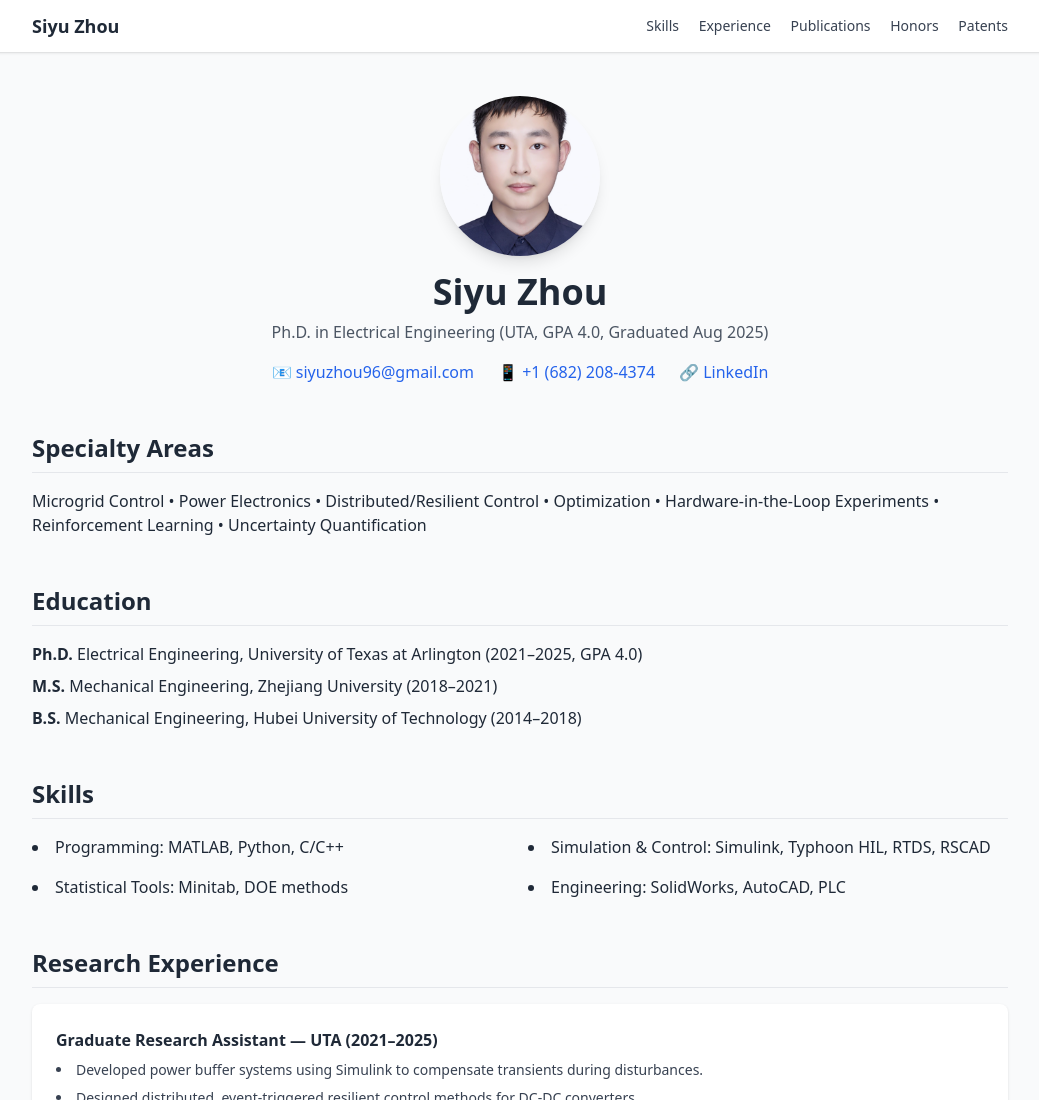
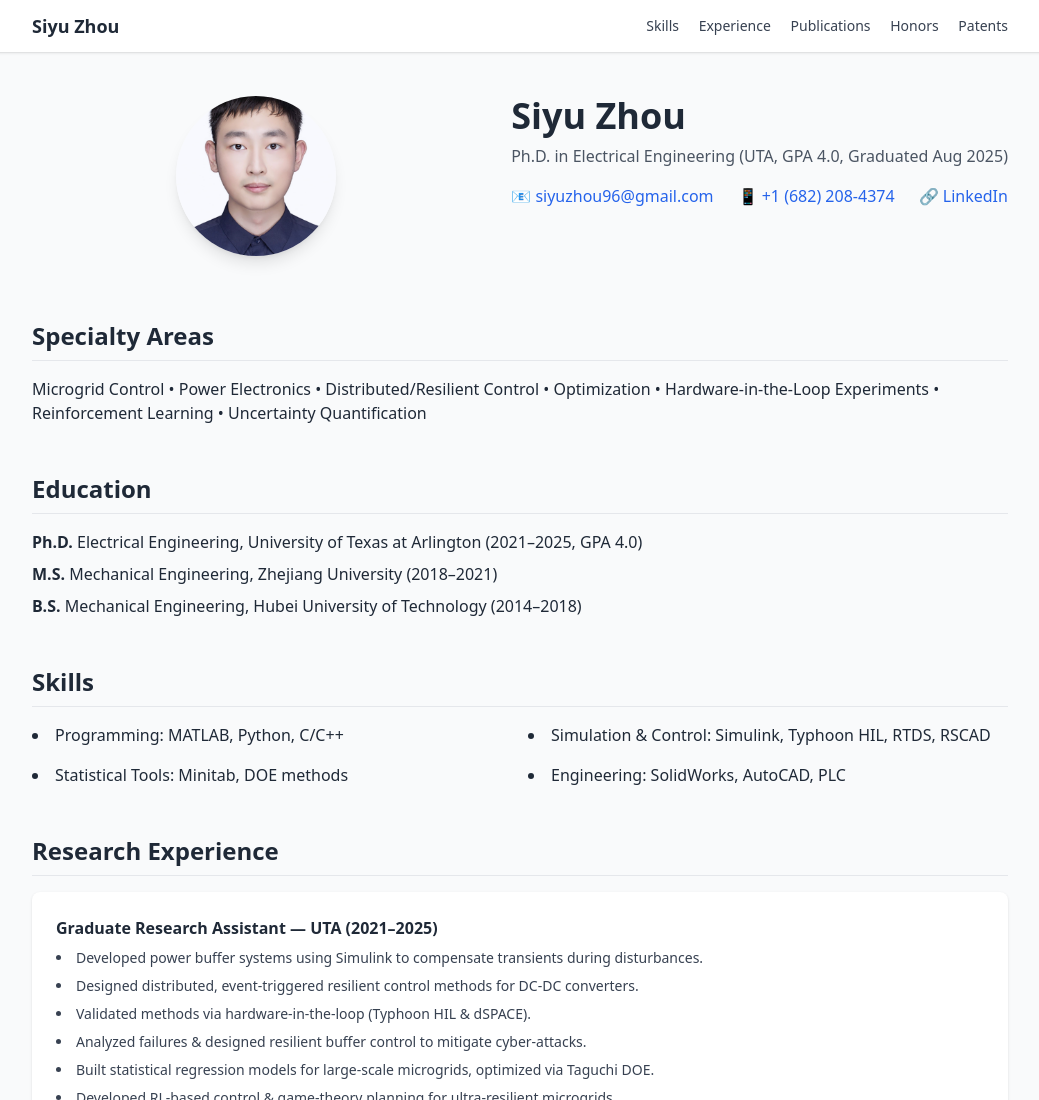
Before and after one commit to Siyuzhou11/Siyu-Zhou, a plain HTML site: page index.html in a window 1280 px wide. Shown: the top 1100 px of the page, without its empty margins (120-1159 px from the left). Drawn offline with nearby package versions, Linux system fonts and the light colour scheme.

Commit message:
index.html

```diff
--- a/index.html
+++ b/index.html
@@ -25,8 +25,9 @@
     <!-- Main Content -->
     <div class="max-w-5xl mx-auto px-6 py-24 space-y-12">
       <!-- Header -->
-      <header class="text-center">
+        <header class=" flex flex-col md:flex-row items-center md:items-start gap-8">
         <img src="Photo_Siyu_Zhou.jpg" alt="Siyu Zhou" class="w-40 h-40 rounded-full mx-auto mb-4 shadow-lg object-cover" />
+        <div class="text-center md:text-left">
         <h1 class="text-4xl font-bold mb-2">Siyu Zhou</h1>
         <p class="text-gray-600">
           Ph.D. in Electrical Engineering (UTA, GPA 4.0, Graduated Aug 2025)
```
